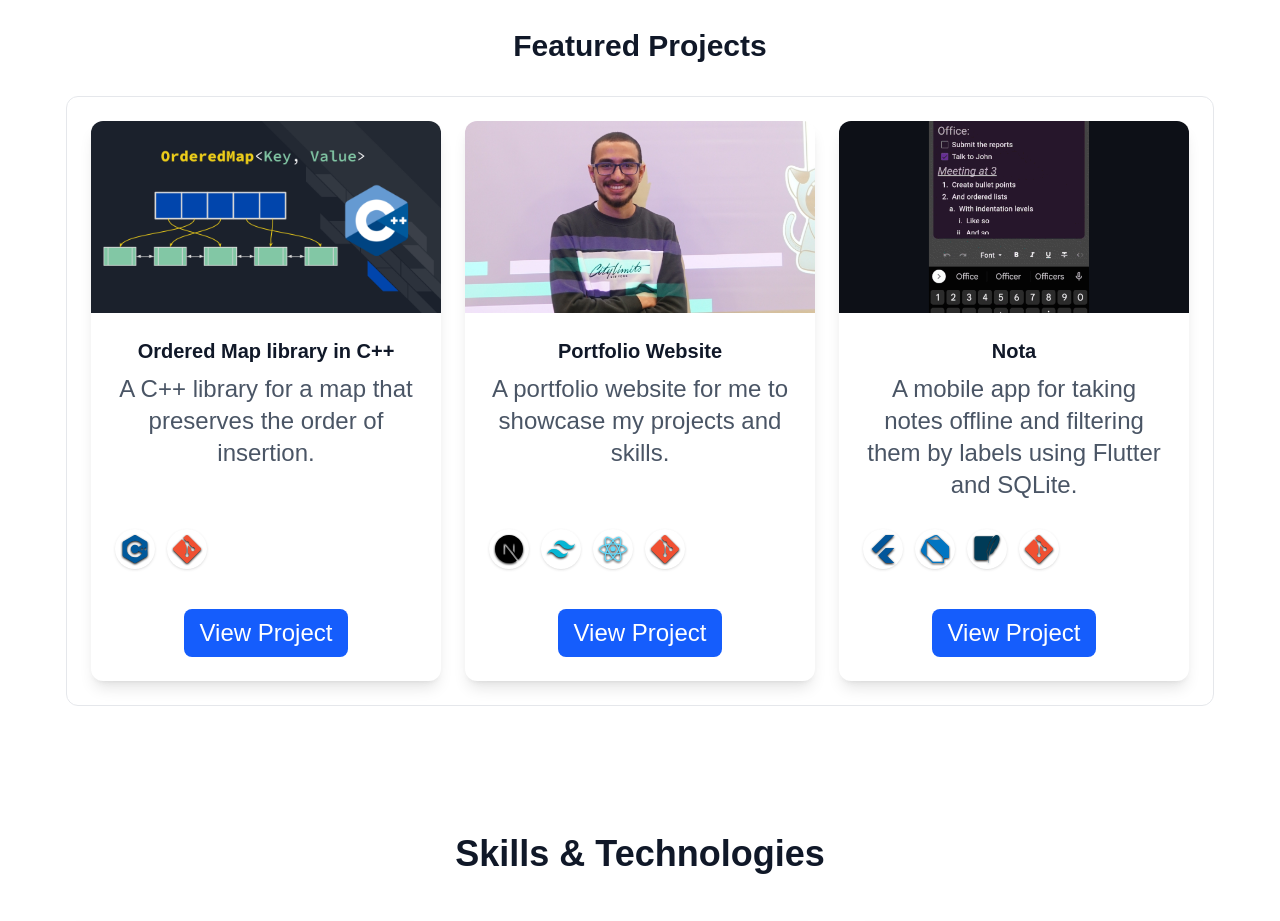
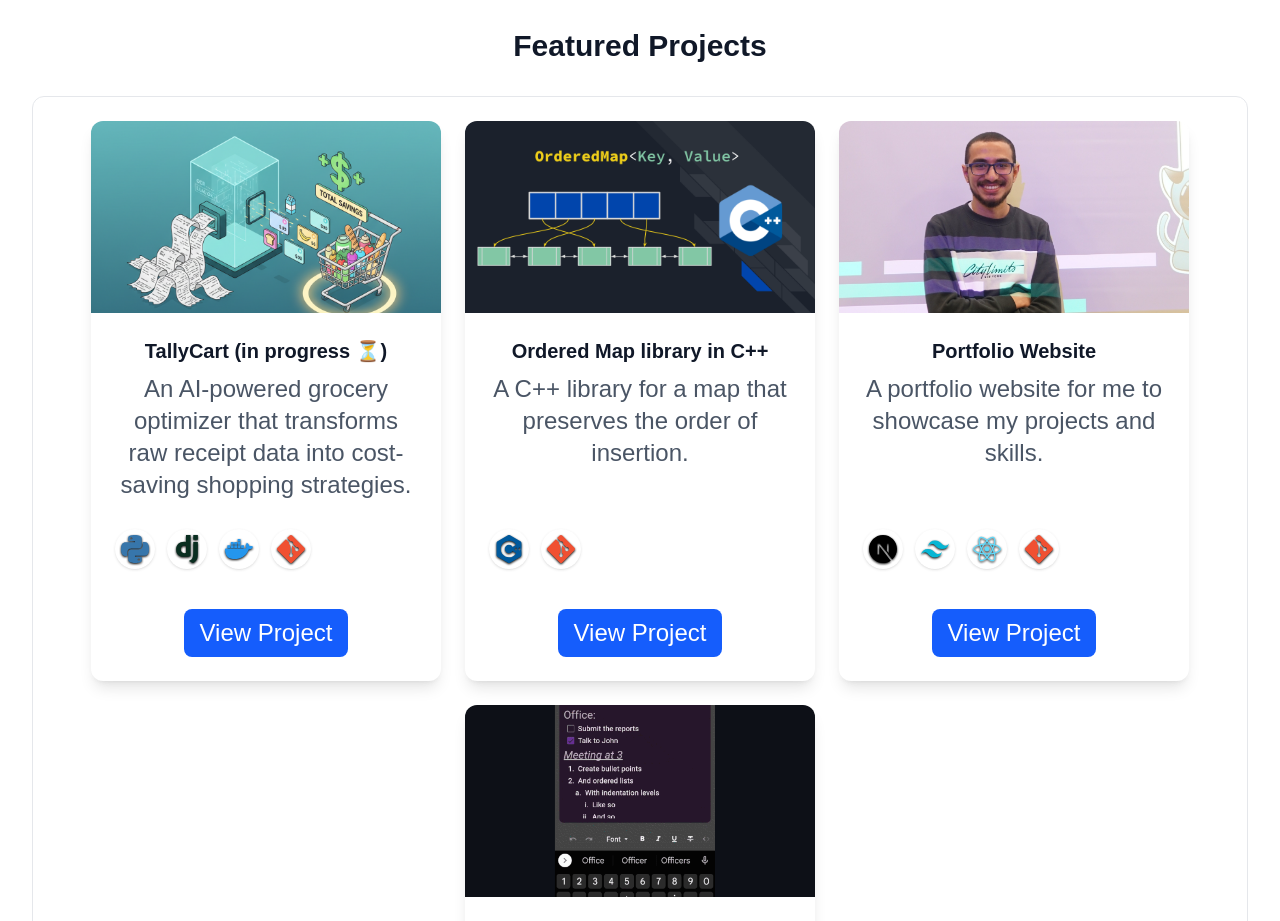
Before and after one commit to mohameds-dev/portfolio, a Next.js app: page / in a window 1280 px wide. Shown: the part 820-1741 px from the top of the page. Built offline with nearby package versions, Linux system fonts and the light colour scheme.

Commit message:
Fix resume link, add TallyCart project

```diff
--- a/src/components/hero/HeroSection.jsx
+++ b/src/components/hero/HeroSection.jsx
@@ -26,7 +26,7 @@ export default function HeroSection() {
             Contact Me
           </a>
           <a
-            href="https://github.com/mohameds-dev/resume/blob/my-resume/Mohamed_Abdelrahman_Resume_2025.pdf"
+            href="https://github.com/mohameds-dev/resume/blob/my-resume/Mohamed_Abdelrahman_Resume.pdf"
             target="_blank"
             rel="noopener noreferrer"
             className="px-6 py-3 bg-gray-800 text-white rounded-lg hover:bg-gray-900 transition-colors duration-300"
--- a/src/data/projects.json
+++ b/src/data/projects.json
@@ -1,5 +1,12 @@
 {
   "projects": [
+    {
+      "title": "TallyCart (in progress ⏳️)",
+      "description": "An AI-powered grocery optimizer that transforms raw receipt data into cost-saving shopping strategies.",
+      "image": "images/TallyCart_thumbnail.png",
+      "link": "https://github.com/mohameds-dev/TallyCart",
+      "skills": ["python", "django", "docker", "git"]
+    },
     {
       "title": "Ordered Map library in C++",
       "description": "A C++ library for a map that preserves the order of insertion.",
```
Also changed, not shown: public/images/TallyCart_thumbnail.png (added).
